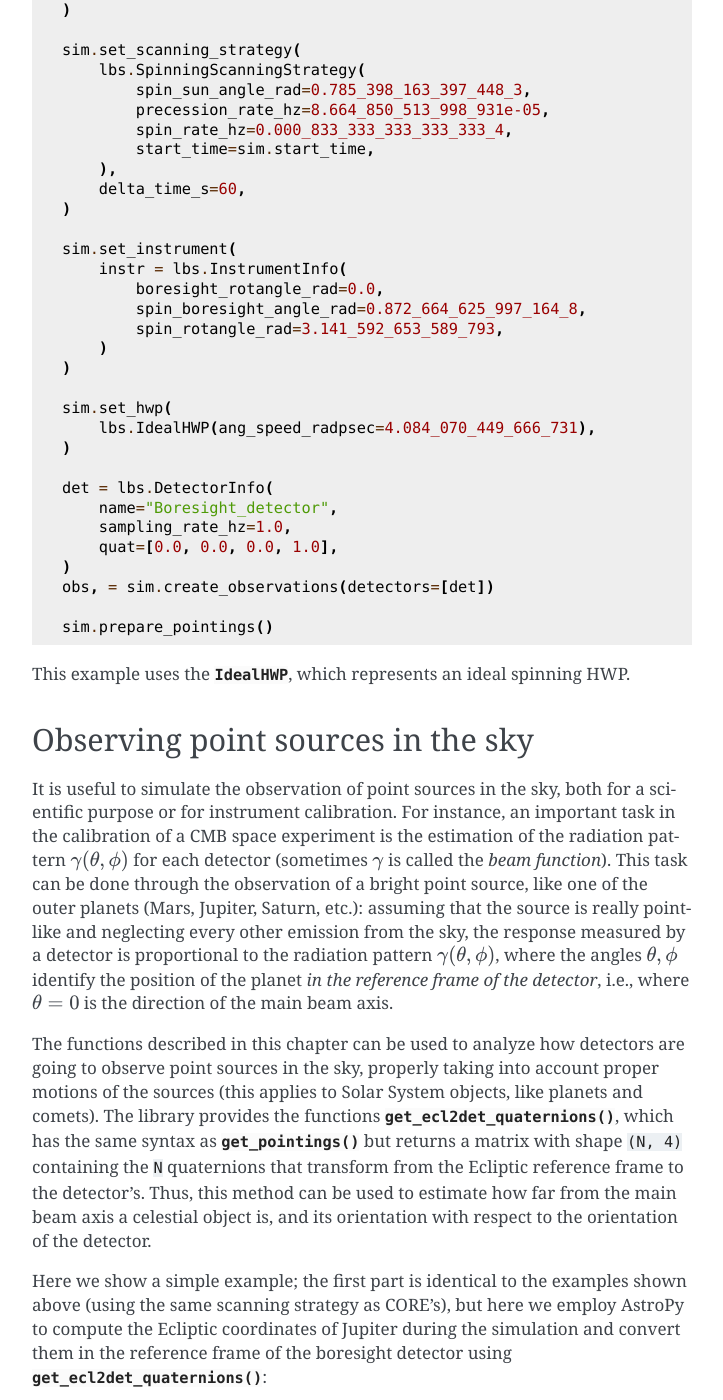
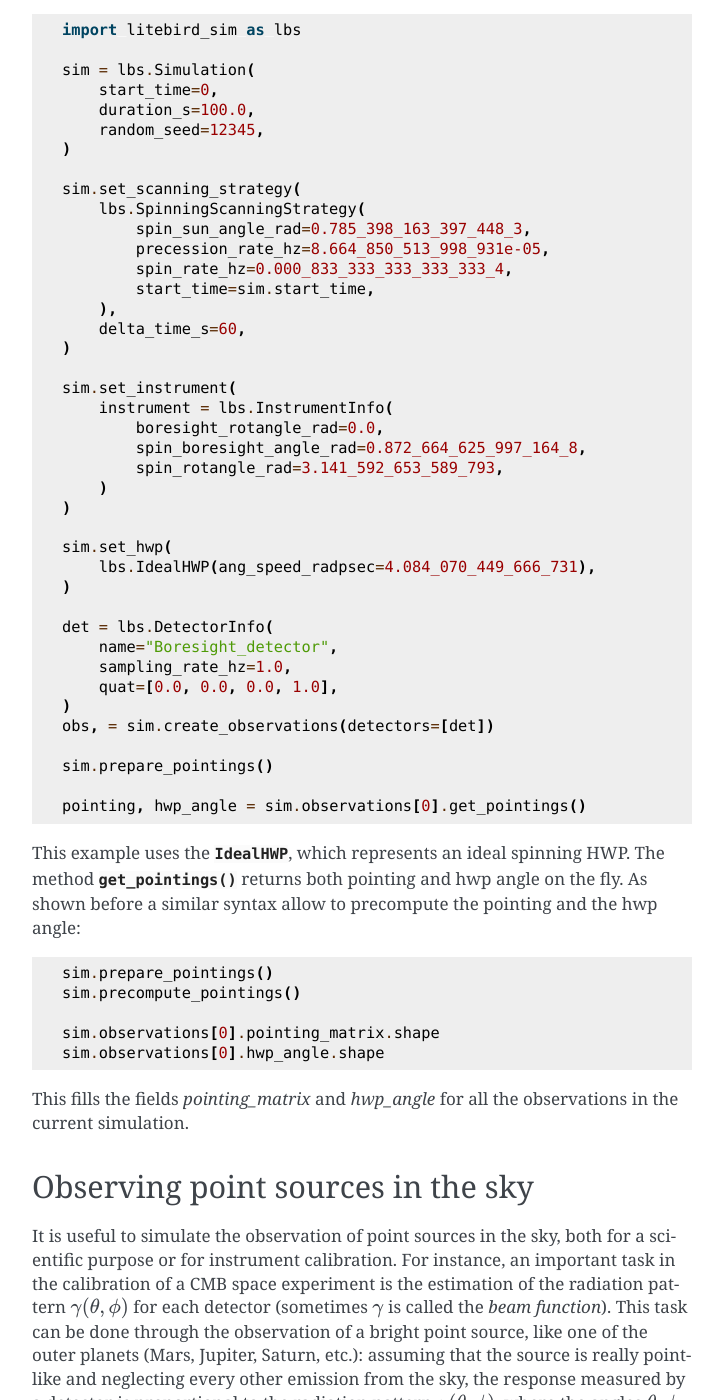
Before and after one commit to litebird/litebird_sim, a Sphinx documentation site: the page built from docs/source/scanning.rst, in a window 1280 px wide and 1400 px high, scrolled down 18794 px. Shown: the whole window, without its empty margins (388-1111 px from the left). Built offline with Sphinx 7.4.7, drawn with Linux system fonts in a browser that asks for light colours; cross-references to code outside the pages are shown as plain code; some of the changed text lies outside the part shown.

Commit message:
documentation updated

```diff
--- a/docs/source/scanning.rst
+++ b/docs/source/scanning.rst
@@ -679,6 +679,11 @@
 
 The following code implements our mock scanning strategy::
 
+   import litebird_sim as lbs
+   from litebird_sim import RotQuaternion
+   import astropy
+   from typing import Union
+
    class SimpleScanningStrategy(lbs.ScanningStrategy):
        def generate_spin2ecl_quaternions(
            self,
@@ -770,8 +775,10 @@
        name="foo",
        sampling_rate_hz=1.0 / ((1.0 * u.day).to("s").value),
    )
+
    (obs,) = sim.create_observations(detectors=[det])
-   pointings = lbs.get_pointings(obs, sim.spin2ecliptic_quats, np.array([det.quat]))
+   lbs.prepare_pointings(obs, lbs.InstrumentInfo(), sim.spin2ecliptic_quats)
+   pointings, _ = obs.get_pointings("all")
 
    m = np.zeros(healpy.nside2npix(64))
    pixidx = healpy.ang2pix(64, pointings[0, :, 0], pointings[0, :, 1])
@@ -810,7 +817,7 @@
     )
 
     sim.set_instrument(
-        instr = lbs.InstrumentInfo(
+        instrument = lbs.InstrumentInfo(
             boresight_rotangle_rad=0.0,
             spin_boresight_angle_rad=0.872_664_625_997_164_8,
             spin_rotangle_rad=3.141_592_653_589_793,
@@ -830,9 +837,23 @@
 
     sim.prepare_pointings()
 
+    pointing, hwp_angle = sim.observations[0].get_pointings()
 
 This example uses the :class:`.IdealHWP`, which represents an ideal
 spinning HWP.
+The method :func:`.get_pointings` returns both pointing and hwp angle
+on the fly.
+As shown before a similar syntax allow to precompute the pointing and the
+hwp angle::
+
+    sim.prepare_pointings()
+    sim.precompute_pointings()
+
+    sim.observations[0].pointing_matrix.shape
+    sim.observations[0].hwp_angle.shape
+
+This fills the fields `pointing_matrix` and `hwp_angle` for all the
+observations in the current simulation.
 
 
 Observing point sources in the sky
```
Also changed, not shown: other parts of docs/source/scanning.rst (+1 -1 lines).
